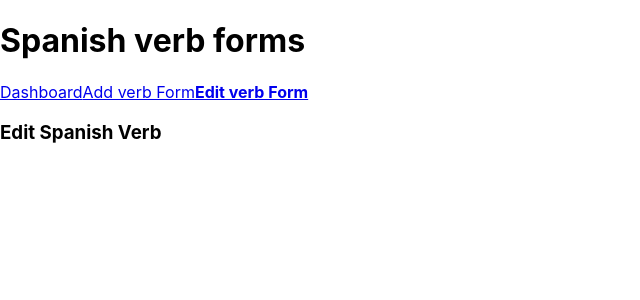
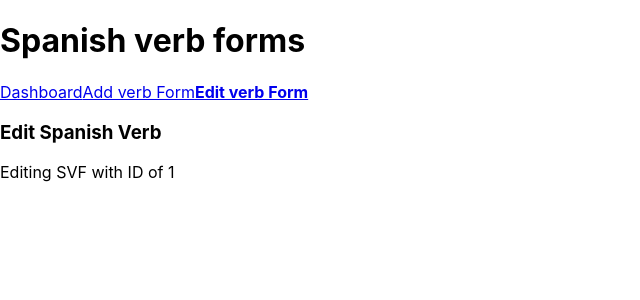
Before and after one commit to igoryen/dragonfruit, a React (Create React App) app: page /edit-verb/1 in a window 1280 px wide. Shown: the top 300 px of the page, without its empty margins (0-640 px from the left). Built offline with nearby package versions, Linux system fonts and the light colour scheme.

Commit message:
Query strings and URL parameters

```diff
--- a/src/components/AddSpanishVerb.js
+++ b/src/components/AddSpanishVerb.js
@@ -1,11 +1,12 @@
 import React from 'react'
 
-export class AddSpanishVerb extends React.Component {
-    render() {
-        return (
-            <div>
-                <h3>Add a Spanish verb</h3>
-            </div>
-        )
-    }
+const AddSpanishVerb = () => {
+    console.log()
+    return (
+        <div>
+            <h3>Add a Spanish verb</h3>
+        </div>
+    )
 }
+
+export default AddSpanishVerb;
--- a/src/components/EditSpanishVerb.js
+++ b/src/components/EditSpanishVerb.js
@@ -1,11 +1,13 @@
 import React from 'react'
 
-export class EditSpanishVerb extends React.Component {
-    render() {
-        return (
-            <div>
-                <h3>Edit Spanish Verb</h3>
-            </div>
-        )
-    }
+const EditSpanishVerb = (props) => {
+    console.log(props)
+    return (
+        <div>
+            <h3>Edit Spanish Verb</h3>
+            <div>Editing SVF with ID of {props.match.params.id}</div>
+        </div>
+    )
 }
+
+export default EditSpanishVerb
--- a/src/index.js
+++ b/src/index.js
@@ -5,8 +5,8 @@ import './index.css';
 import SpanishVerbSearch from './components/SpanishVerbSearch'
 import * as serviceWorker from './serviceWorker';
 import { Header } from './components/Header'
-import { AddSpanishVerb } from './components/AddSpanishVerb';
-import { EditSpanishVerb } from './components/EditSpanishVerb';
+import AddSpanishVerb from './components/AddSpanishVerb';
+import EditSpanishVerb from './components/EditSpanishVerb';
 import { NotFoundPage } from './components/NotFoundPage';
 
 
@@ -17,7 +17,7 @@ const routes = (
             <Switch>
                 <Route path="/" component={SpanishVerbSearch} exact={true}/>
                 <Route path="/add-verb" component={AddSpanishVerb} />
-                <Route path="/edit-verb" component={EditSpanishVerb} />
+                <Route path="/edit-verb/:id" component={EditSpanishVerb} />
                 <Route component={NotFoundPage} />
             </Switch>
         </div>
```
